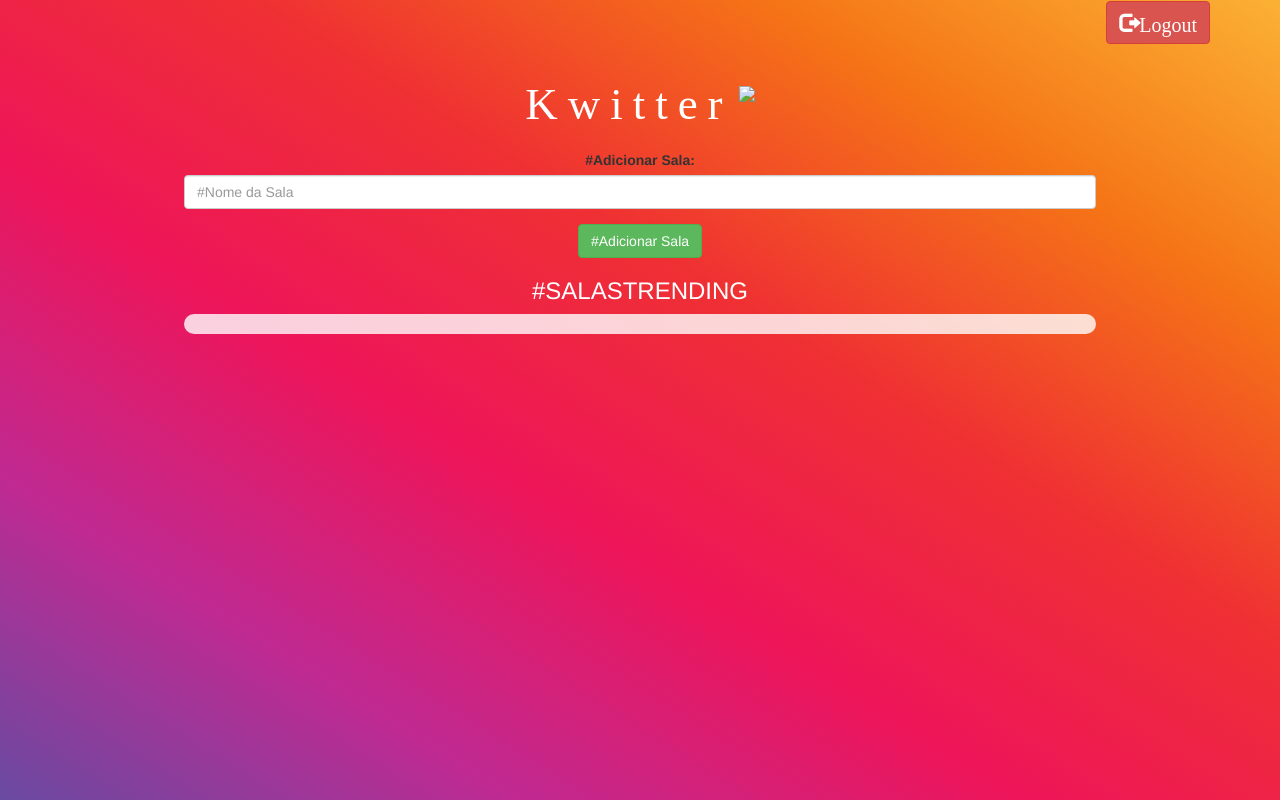
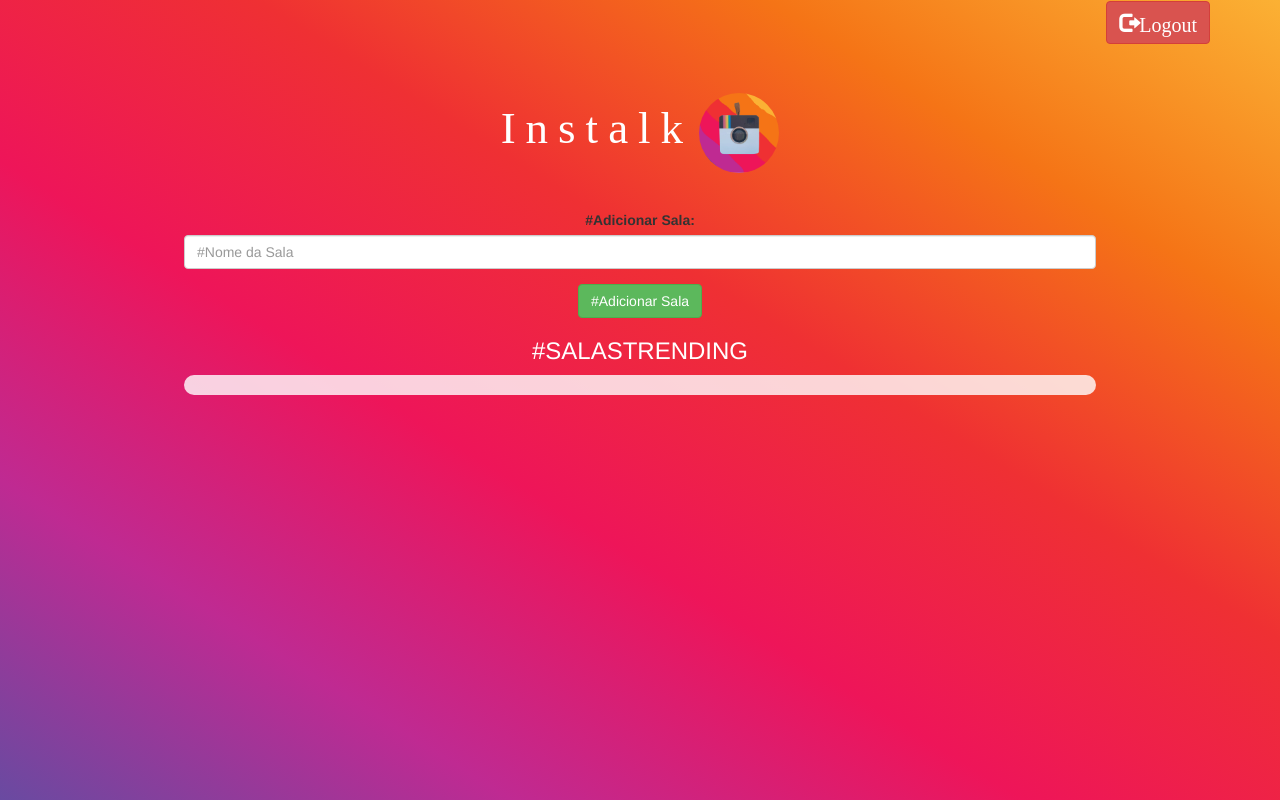
Before and after one commit to LolaPLina/Intalk, a plain HTML site: page instalkRoom.html in a window 1280 px wide. Drawn offline with nearby package versions, Linux system fonts and the light colour scheme; a web font is replaced by a local one.

Commit message:
instalkRoom.html

```diff
--- a/instalkRoom.html
+++ b/instalkRoom.html
@@ -1,7 +1,7 @@
 <!DOCTYPE html>
 <html>
 <head>
-	<title>Vamos Conversar</title>
+	<title>Instalk</title>
 <script src="https://www.gstatic.com/firebasejs/7.6.2/firebase-app.js"></script>
 <script src="https://www.gstatic.com/firebasejs/7.6.2/firebase-firestore.js"></script>
 <script src="https://www.gstatic.com/firebasejs/live/3.1/firebase.js"></script>
@@ -24,9 +24,9 @@
 
 	<center>
 		<h1  class="header">
-			Kwitter
+			Instalk
 			<sup>
-				<img src="m2.png">
+				<img src="Captura de tela 2024-03-25 103315.png" class="logo">
 			</sup>
 		</h1>
 		<h3 id="userName" class="color_white"></h3>
@@ -46,6 +46,6 @@
 </div>
 
 
-<script src="vamosConversarRoom.js"></script>
+<script src="instalkRoom.js"></script>
 </body>
 </html>
```
